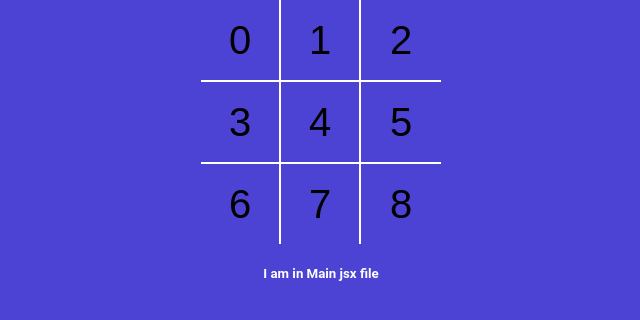
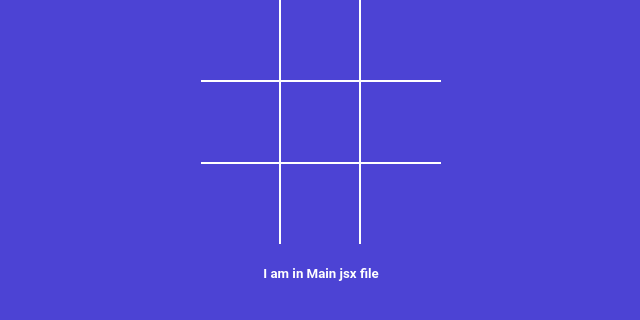
Before and after one commit to VandanaGitProjects/TicTacToeGame, a React (Vite) app: page / in a window 1280 px wide. Shown: the top 320 px of the page, without its empty margins (319-959 px from the left). Built offline with nearby package versions, Linux system fonts and the light colour scheme.

Commit message:
added x and o

```diff
--- a/src/Components/Board.jsx
+++ b/src/Components/Board.jsx
@@ -1,21 +1,45 @@
 import Square from './Square';
+import { useState } from 'react';
 const Board = () => {
+  const [squares, setSquares] = useState(Array(9).fill(null));
+  const [isXnext, setIsXNext] = useState(false);
+
+  const handleSqueareClick = clickedPosition => {
+    if (squares[clickedPosition]) return;
+    setSquares(squares => {
+      return squares.map((squeareValue, position) => {
+        if (clickedPosition === position) {
+          return isXnext ? 'X' : '0';
+        }
+        return squeareValue;
+      });
+    });
+    setIsXNext(currentIsXNext => !currentIsXNext);
+  };
+  const renderSquare = position => {
+    return (
+      <Square
+        value={squares[position]}
+        onClick={() => handleSqueareClick(position)}
+      />
+    );
+  };
   return (
     <div className="board">
       <div className="board-row">
-        <Square value={0} />
-        <Square value={1} />
-        <Square value={2} />
+        {renderSquare(0)}
+        {renderSquare(1)}
+        {renderSquare(2)}
       </div>
       <div className="board-row">
-        <Square value={3} />
-        <Square value={4} />
-        <Square value={5} />
+        {renderSquare(3)}
+        {renderSquare(4)}
+        {renderSquare(5)}
       </div>
       <div className="board-row">
-        <Square value={6} />
-        <Square value={7} />
-        <Square value={8} />
+        {renderSquare(6)}
+        {renderSquare(7)}
+        {renderSquare(8)}
       </div>
     </div>
   );
--- a/src/Components/Square.jsx
+++ b/src/Components/Square.jsx
@@ -1,6 +1,6 @@
-const Square = ({ value }) => {
+const Square = ({ value, onClick }) => {
   return (
-    <button type="button" className="square">
+    <button type="button" className="square" onClick={onClick}>
       {value}
     </button>
   );
```
